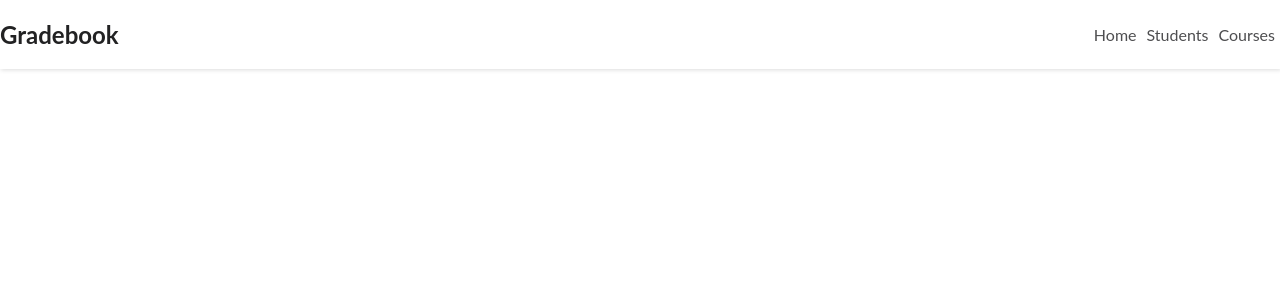
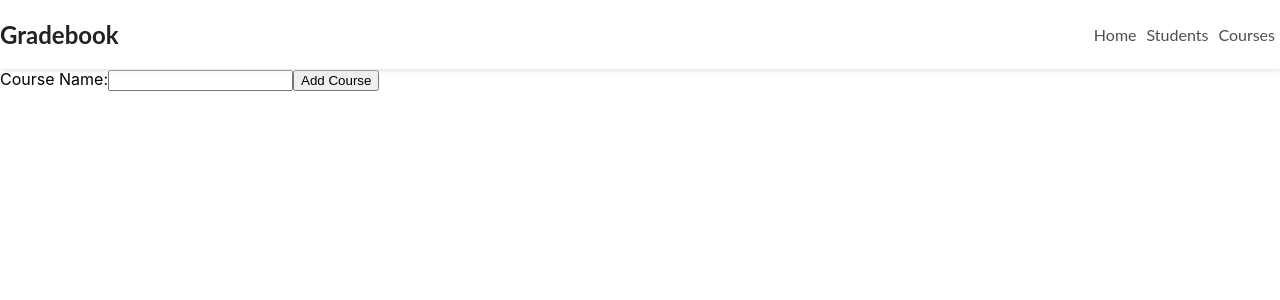
Before and after one commit to Cyeom97/The_Gradebook_Frontend, a React (Create React App) app: page /courses/create in a window 1280 px wide. Shown: the top 300 px of the page. Built offline with nearby package versions, Linux system fonts and the light colour scheme.

Commit message:
add course form created

```diff
--- a/src/App.js
+++ b/src/App.js
@@ -7,9 +7,12 @@ import Courses from './pages/Courses'
 import CourseDetails from './pages/CourseDetails'
 import AddStudentForm from './components/AddStudentForm'
 import AddCourseForm from './components/AddCourseForm'
+import StudentCourse from './pages/StudentCourse'
 import { Routes, Route } from 'react-router-dom'
+import {useState} from 'react'
 
 function App() {
+  const [course, setCourse] = useState(null)
   return (
     <div className="App">
       <NavBar />
@@ -21,7 +24,8 @@ function App() {
           <Route path="/courses" element={<Courses />} />
           <Route path="/:courseId" element={<CourseDetails />} />
           <Route path="/AddStudent" element={<AddStudentForm />} />
-          <Route path="/AddCourse" element={<AddCourseForm />} />
+          <Route path="/courses/create" element={<AddCourseForm />} />
+          <Route path="/studentcourses" element={<StudentCourse />} />
 
         </Routes>
       </main>
--- a/src/components/AddCourseForm.jsx
+++ b/src/components/AddCourseForm.jsx
@@ -1,8 +1,47 @@
-
+import axios from 'axios'
+import { Navigate, useNavigate } from 'react-router-dom'
+import { BASE_URL } from '../globals'
+import { useState } from 'react'
+import { useParams } from 'react-router-dom'
 
 const AddCourseForm = () => {
+    let navigate = useNavigate()
+    let { courseId } = useParams()
+    const initialFormState = {
+        name: ''
+    }
+    const [formState, setFormState] = useState(initialFormState)
 
-    return
+    const handleChange = (e) => {
+        setFormState({ ...formState, [e.target.id]: e.target.value })
+    }
+
+    const handleSubmit = async (e) => {
+        e.preventDefault()
+        await axios.post(`${BASE_URL}/courses/create/${courseId}`, formState)
+        setFormState(initialFormState)
+        navigate('/courses')
+    }
+
+    return (
+        <div className='CourseFormContainer'>
+            <form onSubmit={handleSubmit}>
+                <label className='name' htmlFor='name'>
+                    Course Name:
+                </label>
+                <input
+                    className='input'
+                    type='text'
+                    id='name'
+                    value={formState.name}
+                    onChange={handleChange}
+                />
+                <button className='addCourseForm' type='submit'>
+                    Add Course
+                </button>
+            </form>
+        </div>
+    )
 }
 
 export default AddCourseForm
--- /dev/null
+++ b/src/pages/StudentCourse.js
@@ -0,0 +1,27 @@
+import axios from "axios"
+import { BASE_URL } from "../globals"
+import {useState, useEffect} from 'react'
+
+
+const StudentCourse = () => {
+
+  const [studentcourse, setStudentCourse] = useState([])
+
+  const GetStudentCourse = async () => {
+    const res = await axios.get(`${BASE_URL}/studentcourses`)
+    setStudentCourse(res.data)
+  }
+
+  useEffect(() => {
+    GetStudentCourse()
+  }, [])
+
+  return (
+    <><div>studentcourse</div>
+    <div>{studentcourse.name}</div>
+
+    </>
+  )
+}
+
+export default StudentCourse
```
